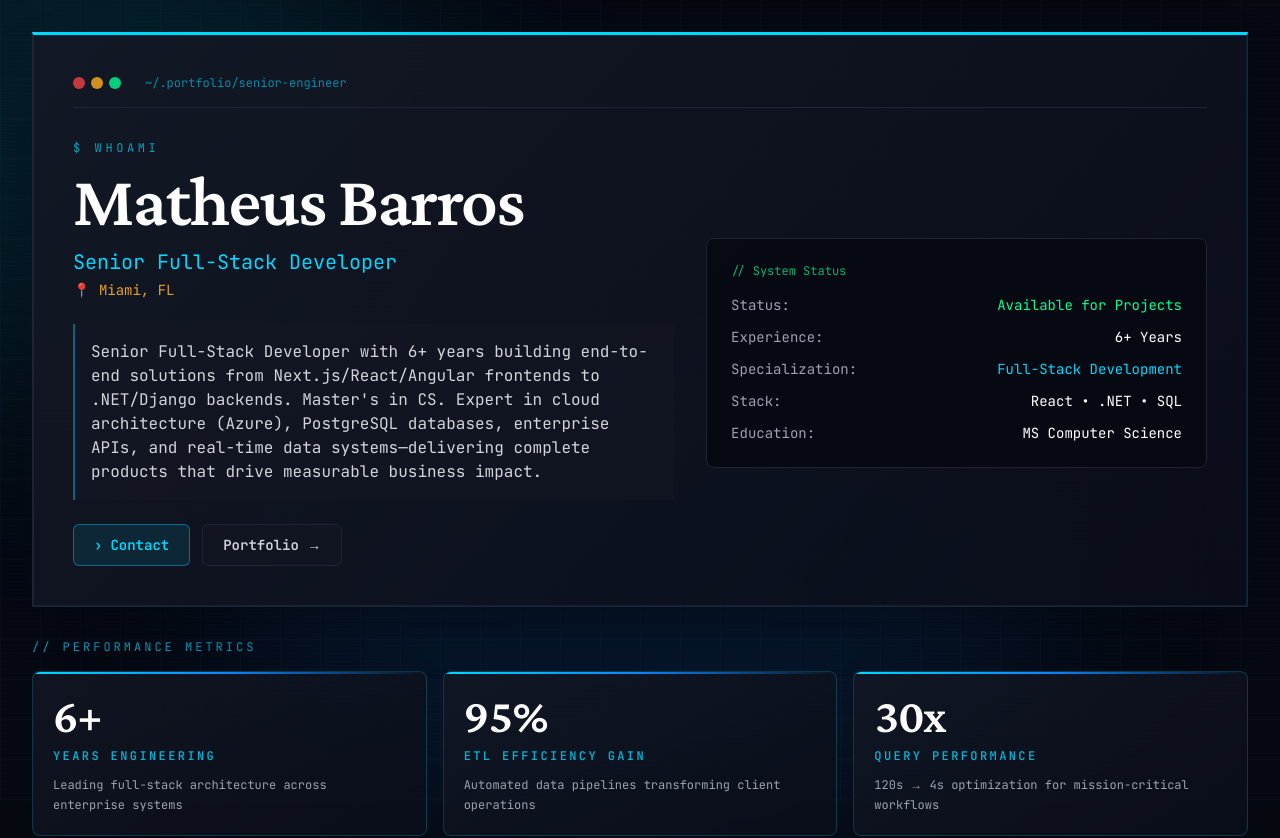
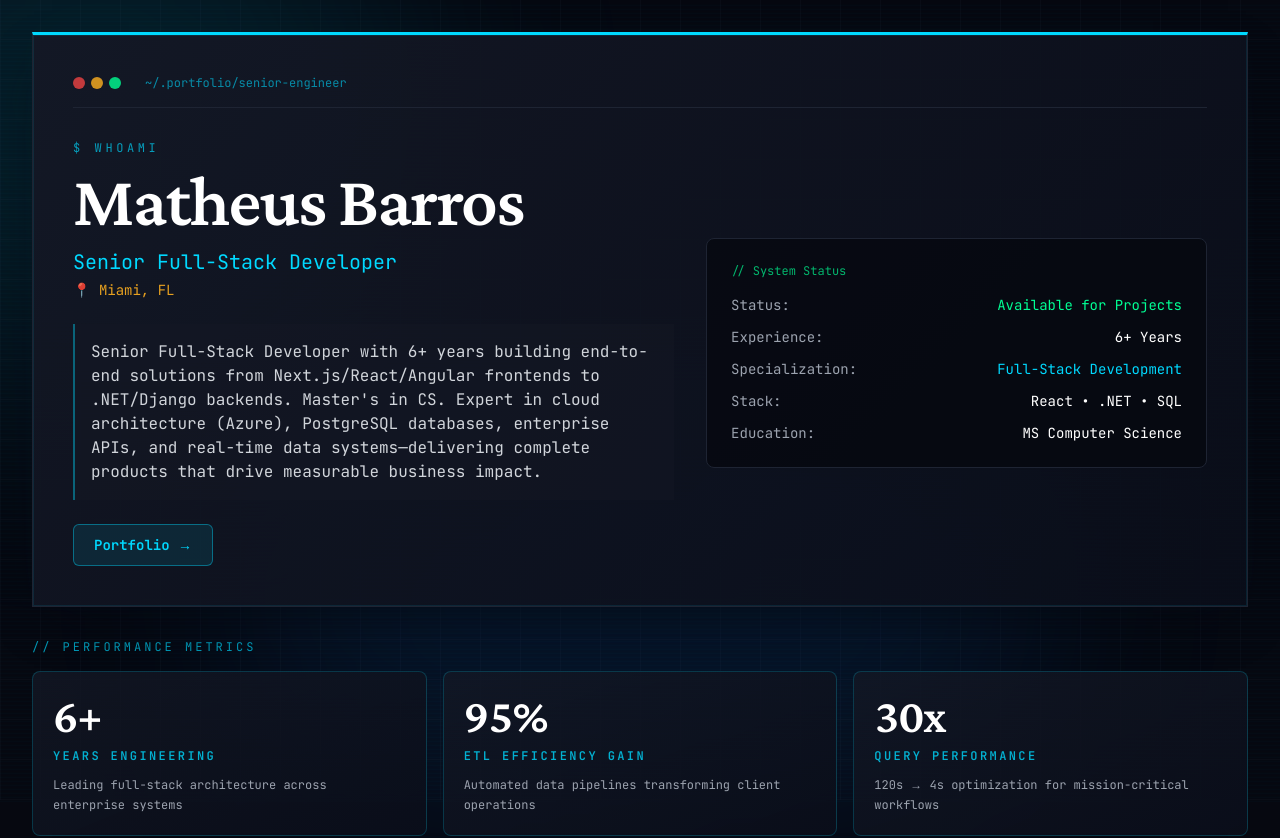
Before and after one commit to barros-m/matheusbarros, a Next.js app: page / in a window 1280 px wide. Shown: the top 838 px of the page. Built offline with nearby package versions, Linux system fonts and the light colour scheme; no server answers.

Commit message:
feat: enhance portfolio link with shimmer effect and update metrics card styling

```diff
--- a/src/app/page.tsx
+++ b/src/app/page.tsx
@@ -55,16 +55,16 @@ export default function HomePage() {
 
               <div className="mt-6 flex flex-wrap gap-3">
                 <a
-                  href={`mailto:${profile.email}`}
-                  className="group rounded-md border border-electric-cyan/40 bg-electric-cyan/10 px-5 py-2.5 font-mono text-sm font-semibold text-electric-cyan transition-all hover:bg-electric-cyan/20 hover:shadow-glow"
+                  href="/portfolio"
+                  className="group relative overflow-hidden rounded-md border border-electric-cyan/40 bg-electric-cyan/10 px-5 py-2.5 font-mono text-sm font-semibold text-electric-cyan transition-all hover:bg-electric-cyan/20 hover:shadow-glow"
                 >
-                  <span className="mr-2">›</span>
-                  Contact
-                </a>
-                <a
-                  href="/portfolio"
-                  className="rounded-md border border-tech-border bg-tech-surface/50 px-5 py-2.5 font-mono text-sm font-semibold text-gray-300 transition-all hover:border-electric-cyan/40 hover:bg-tech-surface hover:text-electric-cyan"
-                >
+                  <span
+                    className="pointer-events-none absolute inset-0 -translate-x-full"
+                    style={{
+                      background: "linear-gradient(90deg, transparent 0%, rgba(0,217,255,0.15) 50%, transparent 100%)",
+                      animation: "shimmer 3s ease-in-out infinite"
+                    }}
+                  />
                   Portfolio →
                 </a>
               </div>
@@ -111,10 +111,9 @@ export default function HomePage() {
             {metrics.map((metric, index) => (
               <article
                 key={metric.label}
-                className="metric-card hover-lift rounded-lg p-5 animate-fade-up"
+                className="hover-lift rounded-lg border border-electric-cyan/20 bg-gradient-to-br from-[rgba(20,24,37,0.8)] to-[rgba(10,14,26,0.95)] p-5 animate-fade-up"
                 style={{ animationDelay: `${(index + 1) * 100}ms` }}
               >
-                <div className="relative z-10">
                 <div className="metric-number font-display text-4xl font-bold text-white sm:text-5xl">
                   {metric.value}
                 </div>
@@ -124,7 +123,6 @@ export default function HomePage() {
                 <p className="mt-3 font-mono text-xs leading-relaxed text-gray-400">
                   {metric.detail}
                 </p>
-                </div>
               </article>
             ))}
           </div>
```
Lines whose indentation alone changed are shown as unchanged.
